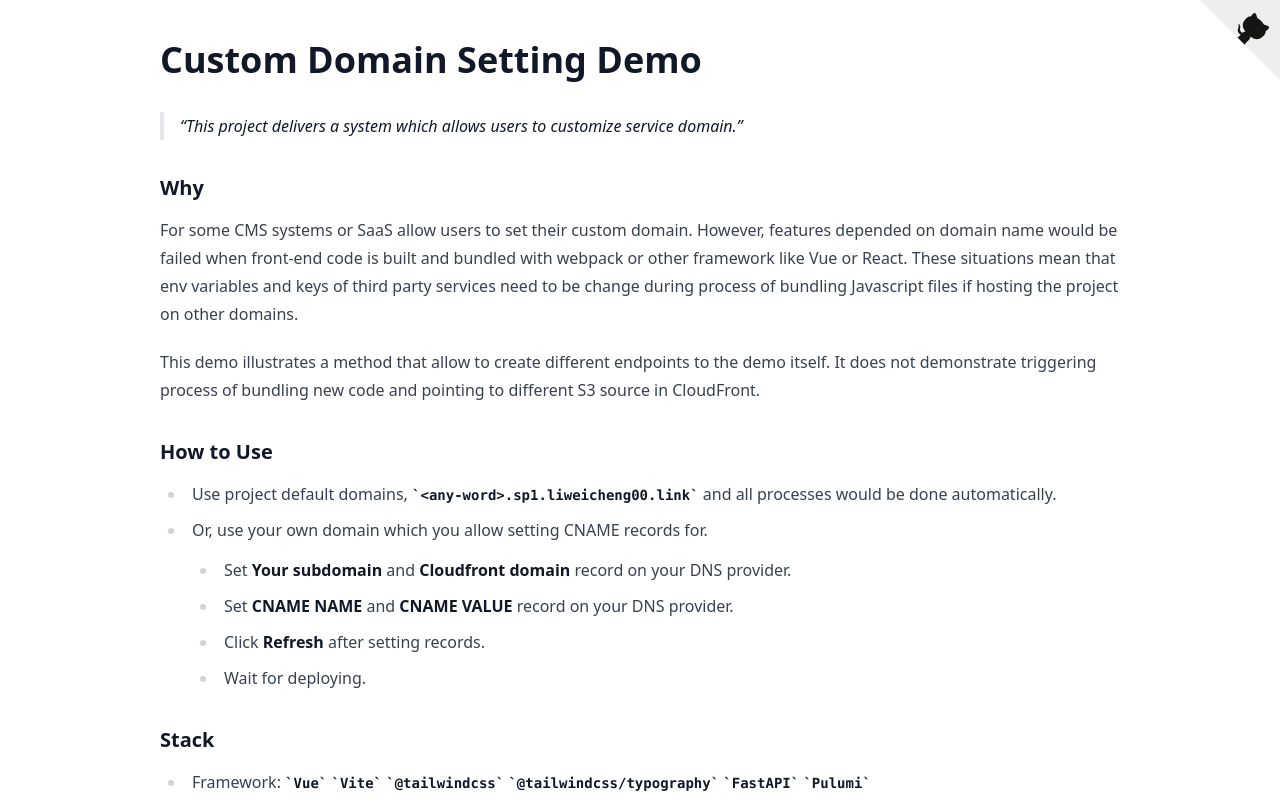
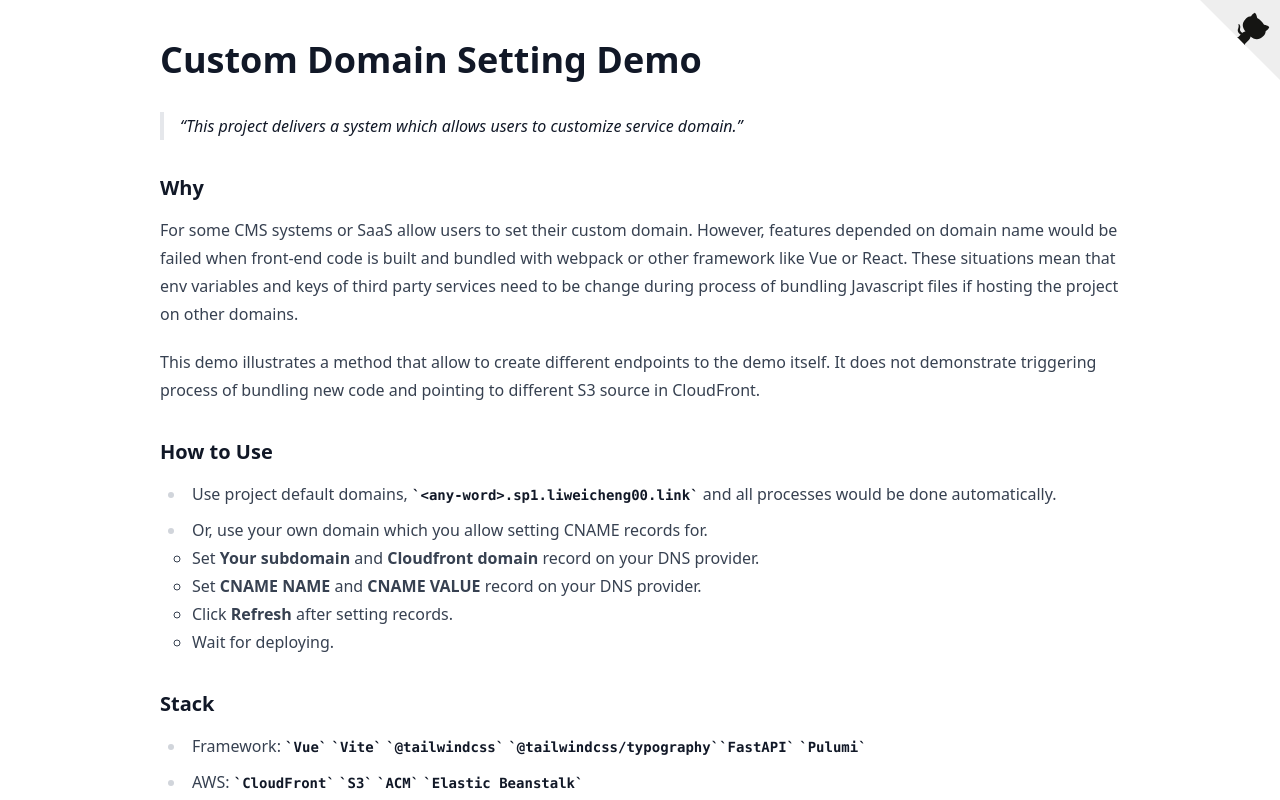
Before and after one commit to liweicheng00/sp-custom-domain-ft, a Vue app: page / in a window 1280 px wide. Shown: the top 800 px of the page. Built offline with nearby package versions, Linux system fonts and the light colour scheme; no server answers.

Commit message:
reformat

```diff
--- a/src/components/Description.vue
+++ b/src/components/Description.vue
@@ -5,24 +5,32 @@
       <p>This project delivers a system which allows users to customize service domain.</p>
     </blockquote>
     <h3 id="why">Why</h3>
-    <p>For some CMS systems or SaaS allow users to set their custom domain. However, features depended on domain name would be failed when front-end code is built and bundled with webpack or other framework like Vue or React.
-      These situations mean that env variables and keys of third party services need to be change during process of bundling Javascript files if hosting the project on other domains.</p>
+    <p>For some CMS systems or SaaS allow users to set their custom domain. However, features depended on domain name
+      would be failed when front-end code is built and bundled with webpack or other framework like Vue or React.
+      These situations mean that env variables and keys of third party services need to be change during process of
+      bundling Javascript files if hosting the project on other domains.</p>
     <p>This demo illustrates a method that allow to create different endpoints to the demo itself.
-      It does not demonstrate triggering process of bundling new code and pointing to different S3 source in CloudFront.</p>
+      It does not demonstrate triggering process of bundling new code and pointing to different S3 source in
+      CloudFront.</p>
     <h3 id="how-to-use">How to Use</h3>
     <ul>
-      <li>Use project default domains, <code>&lt;any-word&gt;.sp1.liweicheng00.link</code> and all processes would be done automatically. </li>
-      <li>Or, use your own domain which you allow setting CNAME records for. <ul>
-        <li>Set <strong>Your subdomain</strong> and <strong>Cloudfront domain</strong> record on your DNS provider.</li>
-        <li>Set <strong>CNAME NAME</strong> and <strong>CNAME VALUE</strong> record on your DNS provider.</li>
-        <li>Click <strong>Refresh</strong> after setting records.</li>
-        <li>Wait for deploying.</li>
-      </ul>
+      <li>Use project default domains, <code>&lt;any-word&gt;.sp1.liweicheng00.link</code> and all processes would be
+        done automatically.
+      </li>
+      <li>Or, use your own domain which you allow setting CNAME records for.
+        <ul class="not-prose list-[circle]">
+          <li>Set <strong>Your subdomain</strong> and <strong>Cloudfront domain</strong> record on your DNS provider.
+          </li>
+          <li>Set <strong>CNAME NAME</strong> and <strong>CNAME VALUE</strong> record on your DNS provider.</li>
+          <li>Click <strong>Refresh</strong> after setting records.</li>
+          <li>Wait for deploying.</li>
+        </ul>
       </li>
     </ul>
     <h3 id="stack">Stack</h3>
     <ul>
-      <li>Framework: <code>Vue</code> <code>Vite</code> <code>@tailwindcss</code> <code>@tailwindcss/typography</code> <code>FastAPI</code> <code>Pulumi</code></li>
+      <li>Framework: <code>Vue</code> <code>Vite</code> <code>@tailwindcss</code> <code>@tailwindcss/typography</code>
+        <code>FastAPI</code> <code>Pulumi</code></li>
       <li>AWS: <code>CloudFront</code> <code>S3</code> <code>ACM</code> <code>Elastic Beanstalk</code></li>
     </ul>
     <hr>
```
